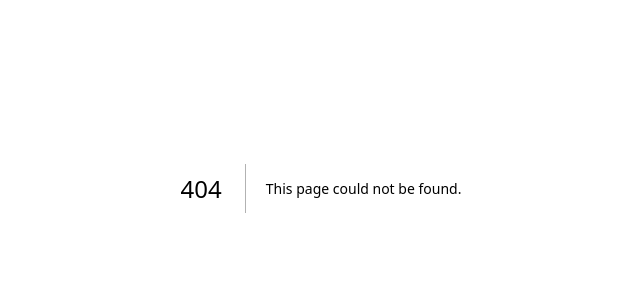
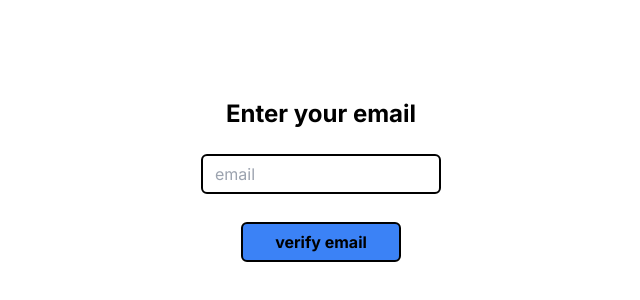
Before and after one commit to kanugurajesh/Next.js-Auth, a Next.js app: page /forgetpassword in a window 1280 px wide. Before the commit this address had no page. Shown: the part 212-512 px from the top of the page, without its empty margins (319-959 px from the left). Built offline with nearby package versions, Linux system fonts and the light colour scheme.

Commit message:
working on fixing forget password

```diff
--- a/src/app/api/users/verifyforgetemail/route.ts
+++ b/src/app/api/users/verifyforgetemail/route.ts
@@ -7,6 +7,7 @@ connect();
 export async function GET(request: NextRequest) {
 
     try {
+
         // parsing the request body into json
         const reqBody = await request.json();
         // getting the token from the request body
--- /dev/null
+++ b/src/app/forgetpassword/page.tsx
@@ -0,0 +1,26 @@
+"use client"
+
+import React, { useState, useEffect } from 'react';
+import Link from 'next/link';
+
+export default function ForgetPassword() {
+    const [email, setEmail] = useState("");
+    return (
+        <div className="flex flex-col justify-center h-screen items-center">
+            <div className="flex flex-col gap-3 justify-center items-center">
+                <h1 className="text-2xl font-bold">Enter your email</h1>
+                <label htmlFor="email"></label>
+                <input
+                    type="email"
+                    id="email"
+                    value={email}
+                    onChange={(e)=>setEmail(e.target.value)}
+                    placeholder="email"
+                    className="h-10 w-60 border-2 border-black rounded-md px-3"
+                    />
+                <button className="h-10 w-40 border-2 border-black rounded-md bg-blue-500 hover:bg-blue-700 my-4 font-bold"
+                >verify email</button>
+            </div>
+        </div>
+    )
+}
--- a/src/app/layout.tsx
+++ b/src/app/layout.tsx
@@ -5,8 +5,8 @@ import './globals.css'
 const inter = Inter({ subsets: ['latin'] })
 
 export const metadata: Metadata = {
-  title: 'Create Next App',
-  description: 'Generated by create next app',
+  title: 'Next.js + Mongodb Auth',
+  description: 'Seed project for Next.js + Mongodb Auth',
 }
 
 export default function RootLayout({
--- a/src/app/login/page.tsx
+++ b/src/app/login/page.tsx
@@ -99,7 +99,7 @@ export default function SignupPage() {
                 <button className="h-10 w-40 border-2 border-black rounded-md bg-blue-500 hover:bg-blue-700 my-4 font-bold"
                 onClick={onLogin}>Login</button>
                 <div className="flex gap-5">
-                    <a className="text-blue-500 border-b-2 border-transparent hover:border-b-2 hover:border-blue-500 py-1 font-medium" href="/verifyemail">forget password</a>
+                    <a className="text-blue-500 border-b-2 border-transparent hover:border-b-2 hover:border-blue-500 py-1 font-medium" href="/forgetpassword">forget password</a>
                     <a className="text-blue-500 border-b-2 border-transparent hover:border-b-2 hover:border-blue-500 py-1 font-medium" href="/signup">register now</a>
                 </div>
             </div>
```
